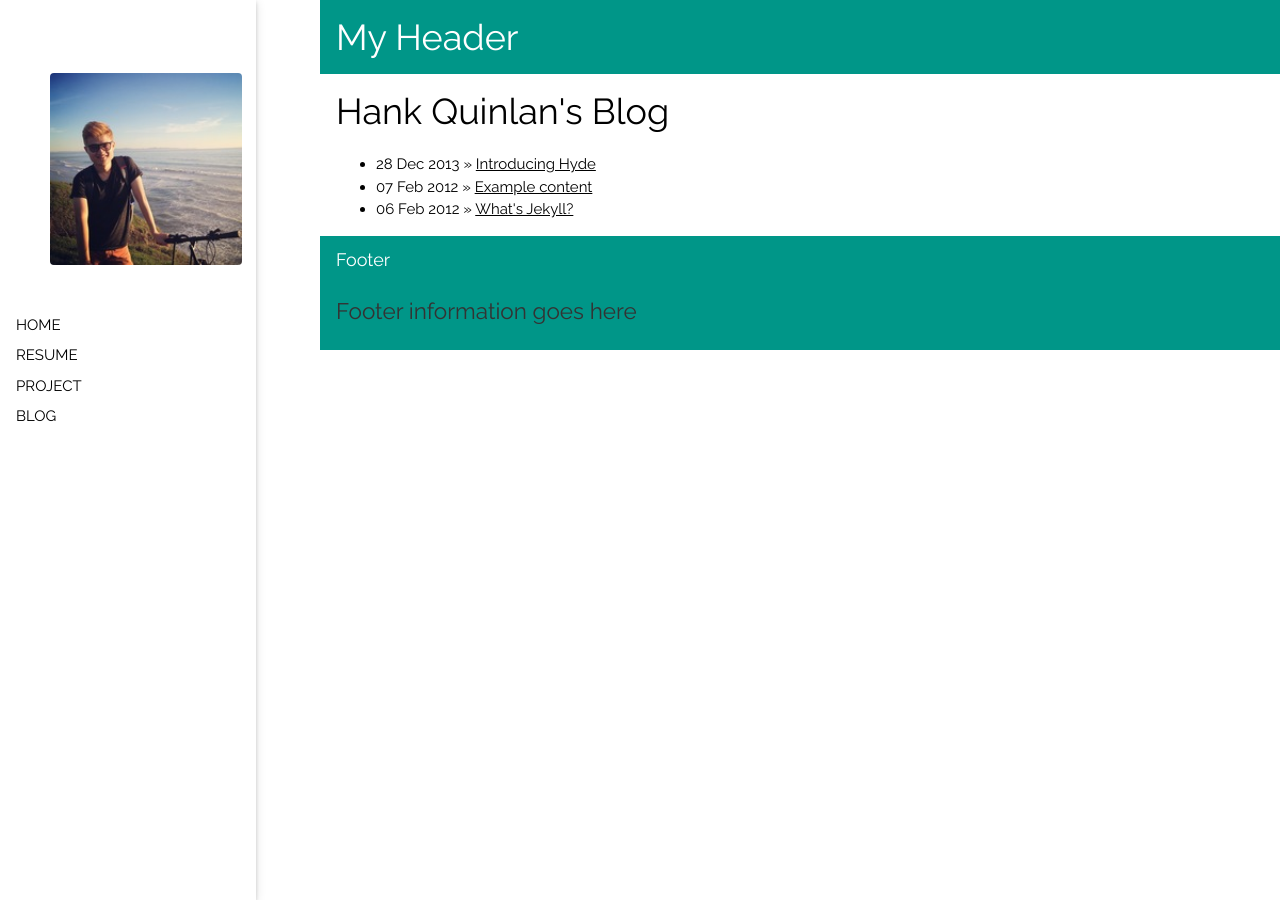
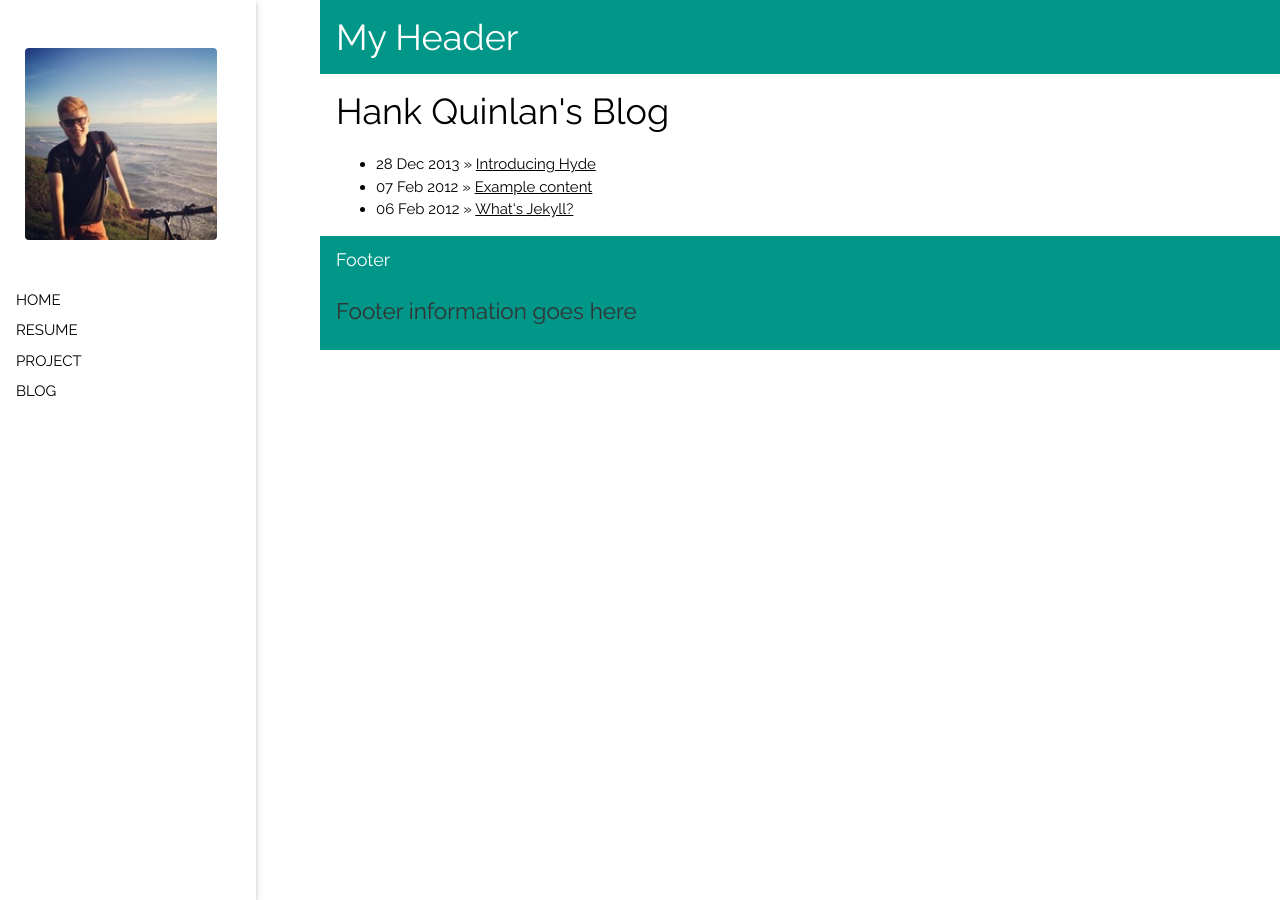
Before and after one commit to binhanxu/binhanxu.github.io, a Jekyll site: the page built from index.html, in a window 1280 px wide. Built offline with Jekyll 4.4.1, drawn with Linux system fonts in a browser that asks for light colours; nearby versions of some CDN libraries.

Commit message:
Update main.css

```diff
--- a/css/main.css
+++ b/css/main.css
@@ -3,7 +3,7 @@
     width: 50%;
 }
 
-.w3-sidenav img{margin-top:50px;margin-left:50px}
+.w3-sidenav img{margin-top:25px;margin-left:25px;width:50%}
 
 p {
     font-size: 1.5em;
```
